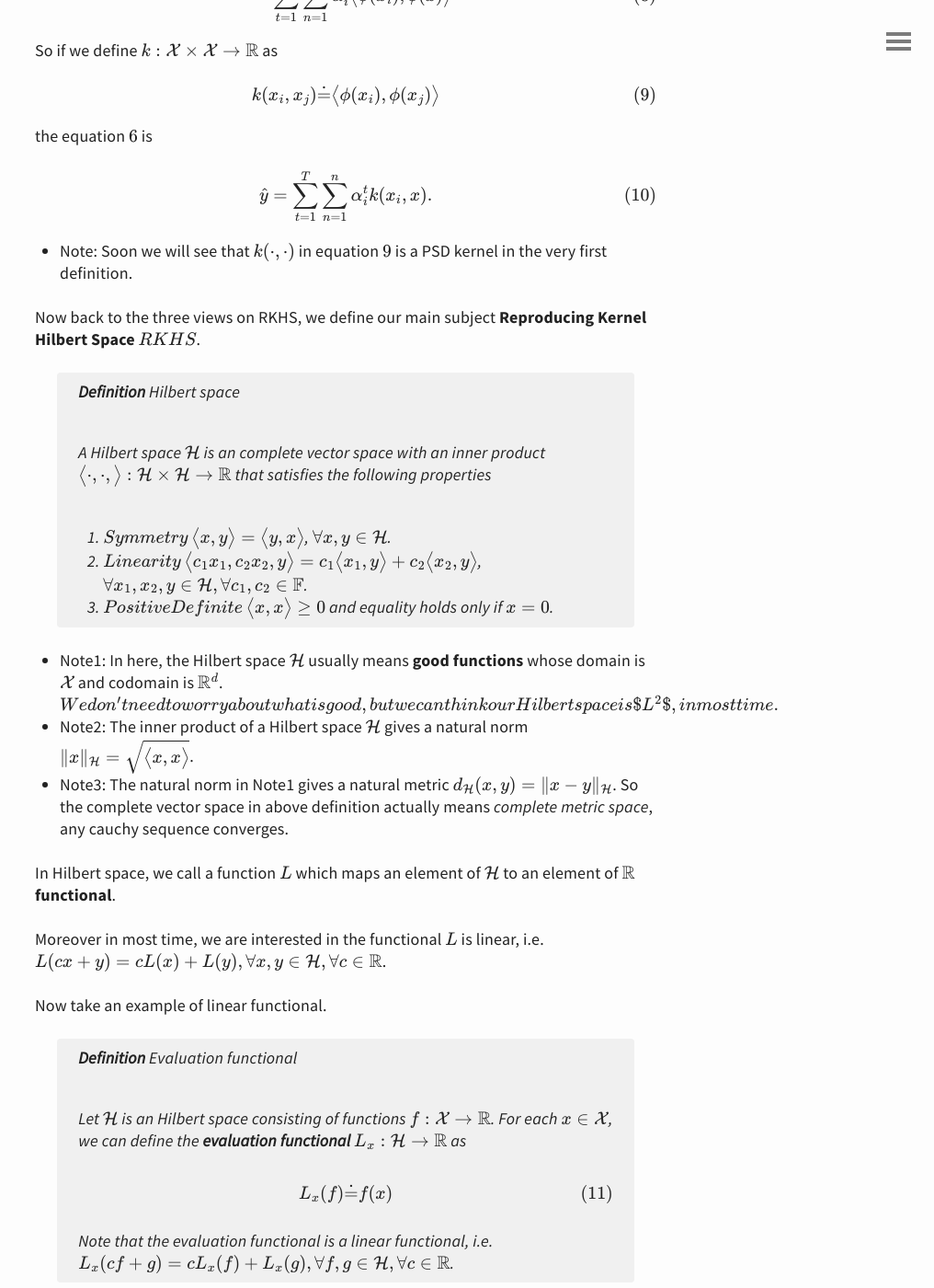
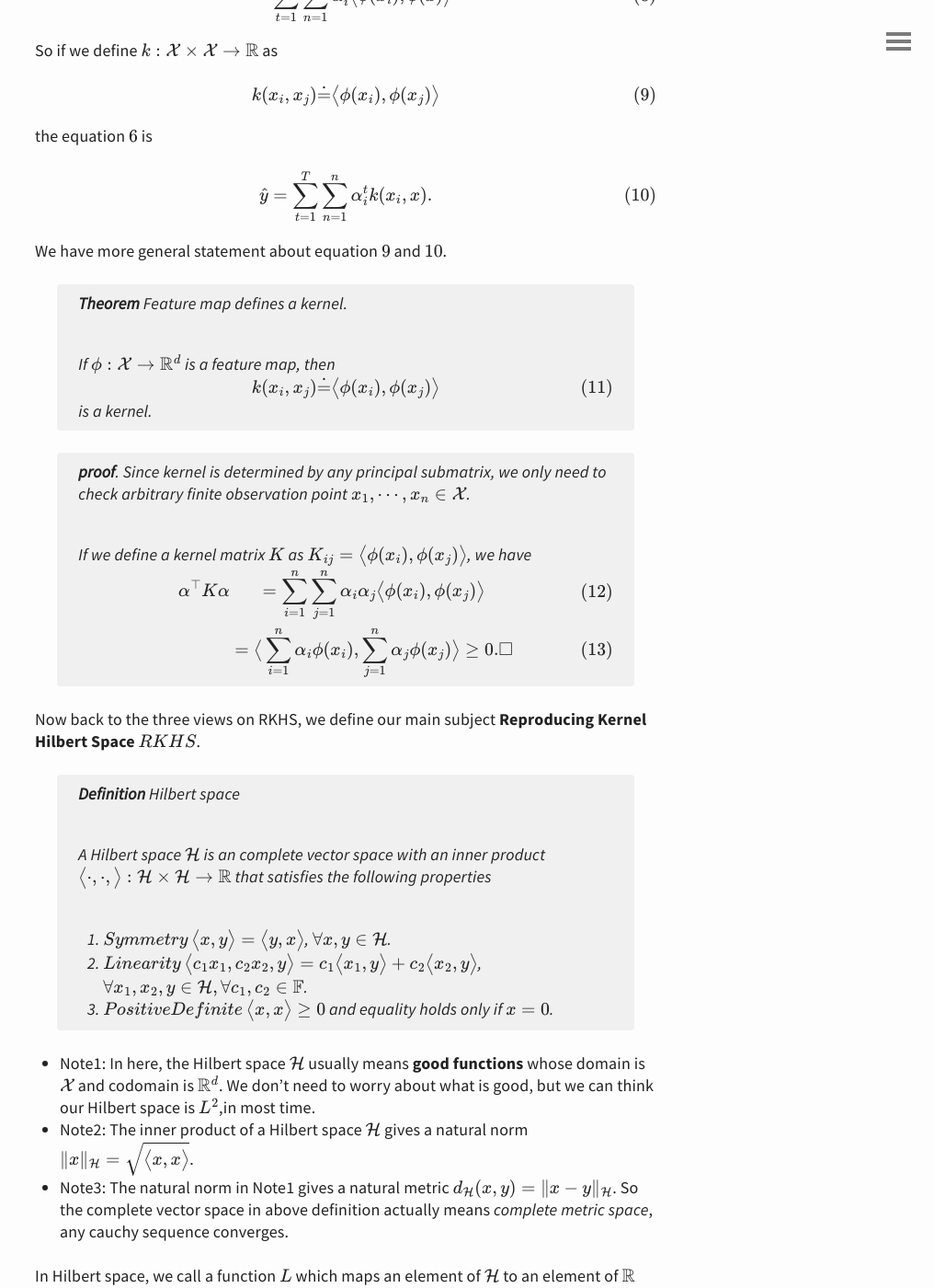
Before and after one commit to edmophia/edmophia.github.io, a Jekyll site: the page built from _posts/SVGD/2018-10-31-Notes-on-RKHS.md, in a window 1280 px wide and 1400 px high, scrolled down 2362 px. Shown: the whole window at 92% size, without its empty margins (264-1280 px from the left). Built offline with Jekyll 4.4.1, drawn with Linux system fonts in a browser that asks for light colours; formulas are drawn with MathJax 3; a script that is not in the unit is left out.

Commit message:
no message

```diff
--- a/_posts/SVGD/2018-10-31-Notes-on-RKHS.md
+++ b/_posts/SVGD/2018-10-31-Notes-on-RKHS.md
@@ -114,7 +114,30 @@ $$
 
 
 
-* Note: Soon we will see that $k(\cdot, \cdot)$ in equation (9) is a PSD kernel in the very first definition.
+We have more general statement about equation (9) and (10).
+
+> **Theorem** Feature map defines a kernel.
+>
+> If $\phi : \mathcal{X} \rightarrow \mathbb{R}^d$ is a feature map, then
+> $$
+> \begin{eqnarray}
+> k(x_i, x_j) \dot{=} \big< \phi(x_i), \phi(x_j) \big>
+> \end{eqnarray}
+> $$
+> is a kernel.
+
+
+
+> **proof**. Since kernel is determined by any principal submatrix, we only need to check arbitrary finite observation point $x_1, \cdots, x_n \in \mathcal{X}$.
+>
+> If we define a kernel matrix $K$ as $K_{ij} = \big< \phi(x_i), \phi(x_j)\big>$, we have
+> $$
+> \begin{eqnarray}
+> \alpha^{\top} K \alpha &= \sum_{i=1}^n \sum_{j=1}^n \alpha_i \alpha_j \big<\phi(x_i), \phi(x_j) \big>\\
+> &= \big<\sum_{i=1}^n \alpha_i\phi(x_i), \sum_{j=1}^n \alpha_j \phi(x_j) \big> \ge 0. \square
+> \end{eqnarray}
+> $$
+>
 
 
 
@@ -130,7 +153,7 @@ Now back to the three views on RKHS, we define our main subject **Reproducing Ke
 > 2. **(Linearity)** $\big<c_1x_1, c_2x_2, y\big> = c_1 \big< x_1, y\big> + c_2 \big< x_2, y\big>$,  $\forall x_1,x_2,y \in \mathcal{H}, \forall c_1, c_2 \in \mathbb{F}$.
 > 3. **(Positive Definite)** $\big< x, x \big> \ge 0$ and equality holds only if $x = 0$.
 
-* Note1: In here, the Hilbert space $\mathcal{H}$ usually means **good functions** whose domain is $\mathcal{X}$ and codomain is $\mathbb{R}^d$. (We don't need to worry about what is good, but we can think our Hilbert space is $L^2$,in most time. )
+* Note1: In here, the Hilbert space $\mathcal{H}$ usually means **good functions** whose domain is $\mathcal{X}$ and codomain is $\mathbb{R}^d$. We don't need to worry about what is good, but we can think our Hilbert space is $L^2$,in most time.
 * Note2: The inner product of a Hilbert space $\mathcal{H}$ gives a natural norm $$\|x\|_{\mathcal{H}} = \sqrt{\big<x,x\big>}$$.
 * Note3: The natural norm in Note1 gives a natural metric $$d_{\mathcal{H}}(x,y) = \|x-y\|_{\mathcal{H}}$$. So the complete vector space in above definition actually means *complete metric space*, any cauchy sequence converges.
 
```
